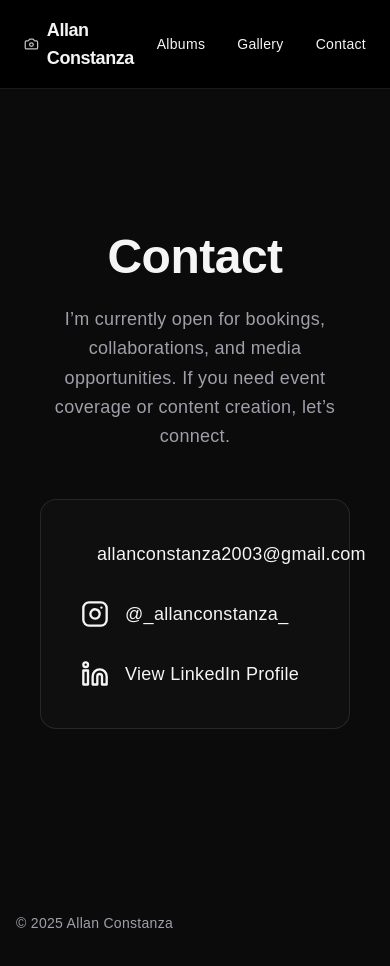
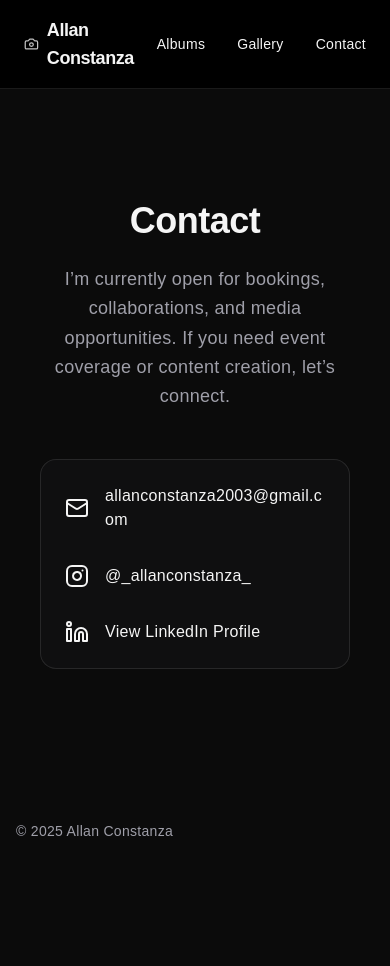
Before and after one commit to AllanConstanza/Photography-Portfolio-, a Next.js app: page /contact in a window 390 px wide. Shown: the top 966 px of the page. After the commit the page ends 881 px from the top, so only its background shows below. Built offline with nearby package versions, Linux system fonts and the light colour scheme.

Commit message:
Update contact page for mobile view

```diff
--- a/src/app/contact/page.tsx
+++ b/src/app/contact/page.tsx
@@ -4,32 +4,35 @@ import { Mail, Instagram, Linkedin } from "lucide-react";
 
 export default function ContactPage() {
   return (
-    <section className="max-w-[650px] mx-auto px-6 py-28">
-      <h1 className="text-5xl font-bold text-center mb-6">Contact</h1>
+    <section className="max-w-[650px] mx-auto px-6 py-20">
+      <h1 className="text-4xl md:text-5xl font-bold text-center mb-6">Contact</h1>
 
       <p className="text-lg text-zinc-400 text-center mb-12 leading-relaxed">
         I’m currently open for bookings, collaborations, and media opportunities.
         If you need event coverage or content creation, let’s connect.
       </p>
 
-      <div className="bg-zinc-900/40 backdrop-blur-md border border-white/10 rounded-2xl p-10 space-y-8">
+      <div className="bg-zinc-900/40 backdrop-blur-md border border-white/10 rounded-2xl
+                      p-6 md:p-10 space-y-8">
 
         {/* Email */}
         <a
           href="mailto:allanconstanza2003@gmail.com"
-          className="flex items-center gap-4 text-lg hover:text-white transition"
+          className="flex items-center gap-4 text-base md:text-lg hover:text-white transition
+                     break-all"
         >
-          <Mail size={28} />
-          <span>allanconstanza2003@gmail.com</span>
+          <Mail size={24} className="flex-shrink-0" />
+          <span className="break-all">allanconstanza2003@gmail.com</span>
         </a>
 
         {/* Instagram */}
         <a
           href="https://instagram.com/_allanconstanza_"
           target="_blank"
-          className="flex items-center gap-4 text-lg hover:text-white transition"
+          className="flex items-center gap-4 text-base md:text-lg hover:text-white transition
+                     break-words"
         >
-          <Instagram size={28} />
+          <Instagram size={24} className="flex-shrink-0" />
           <span>@_allanconstanza_</span>
         </a>
 
@@ -37,9 +40,9 @@ export default function ContactPage() {
         <a
           href="https://www.linkedin.com/in/allan-constanza/"
           target="_blank"
-          className="flex items-center gap-4 text-lg hover:text-white transition"
+          className="flex items-center gap-4 text-base md:text-lg hover:text-white transition"
         >
-          <Linkedin size={28} />
+          <Linkedin size={24} className="flex-shrink-0" />
           <span>View LinkedIn Profile</span>
         </a>
       </div>
--- a/tsconfig.json
+++ b/tsconfig.json
@@ -15,7 +15,7 @@
     "moduleResolution": "bundler",
     "resolveJsonModule": true,
     "isolatedModules": true,
-    "jsx": "preserve",
+    "jsx": "react-jsx",
     "baseUrl": ".",
     "paths": {
       "@/*": [
@@ -34,7 +34,8 @@
     "next-env.d.ts",
     ".next/types/**/*.ts",
     "**/*.ts",
-    "**/*.tsx"
+    "**/*.tsx",
+    ".next/dev/types/**/*.ts"
   ],
   "exclude": [
     "node_modules"
```
